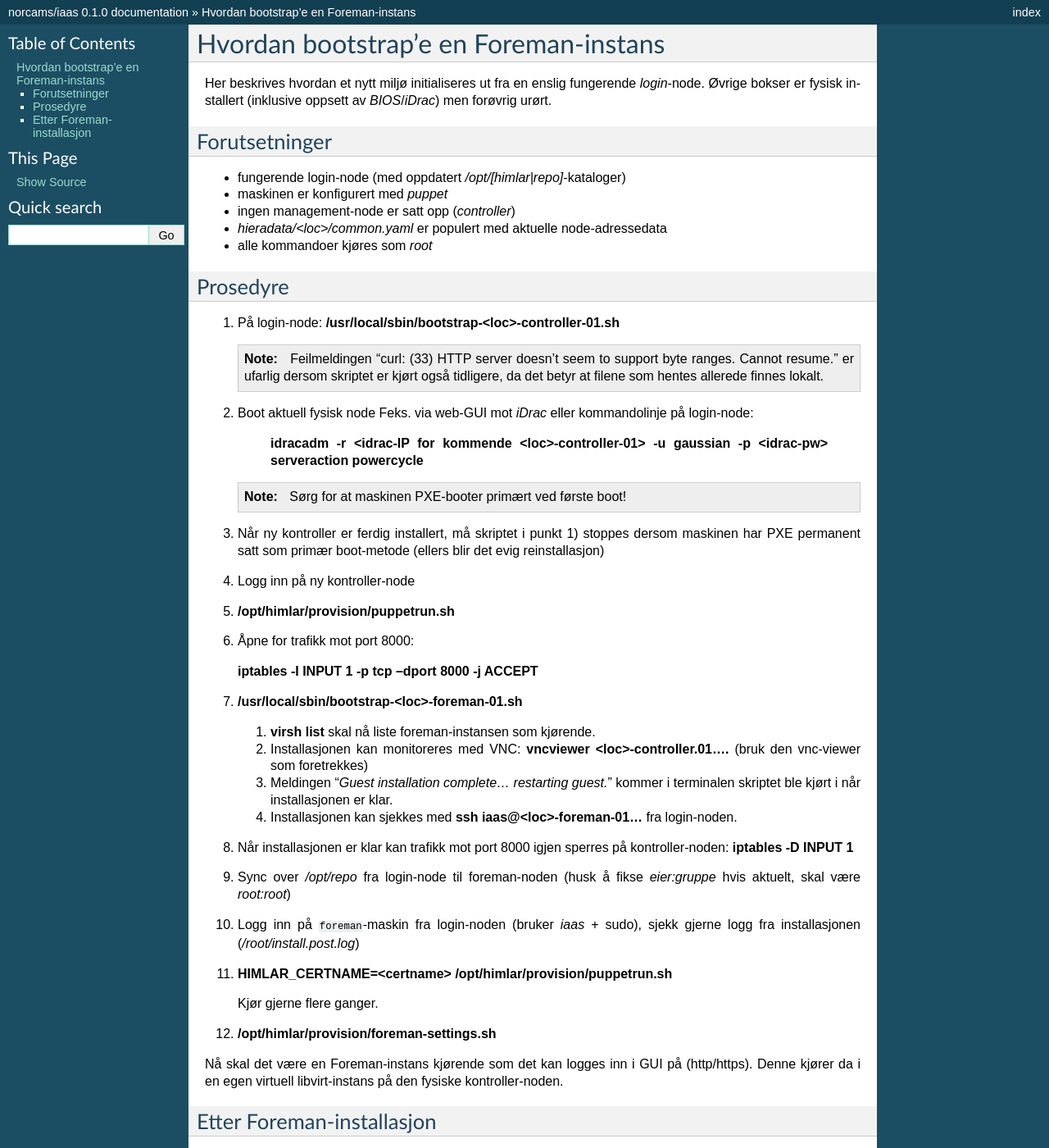
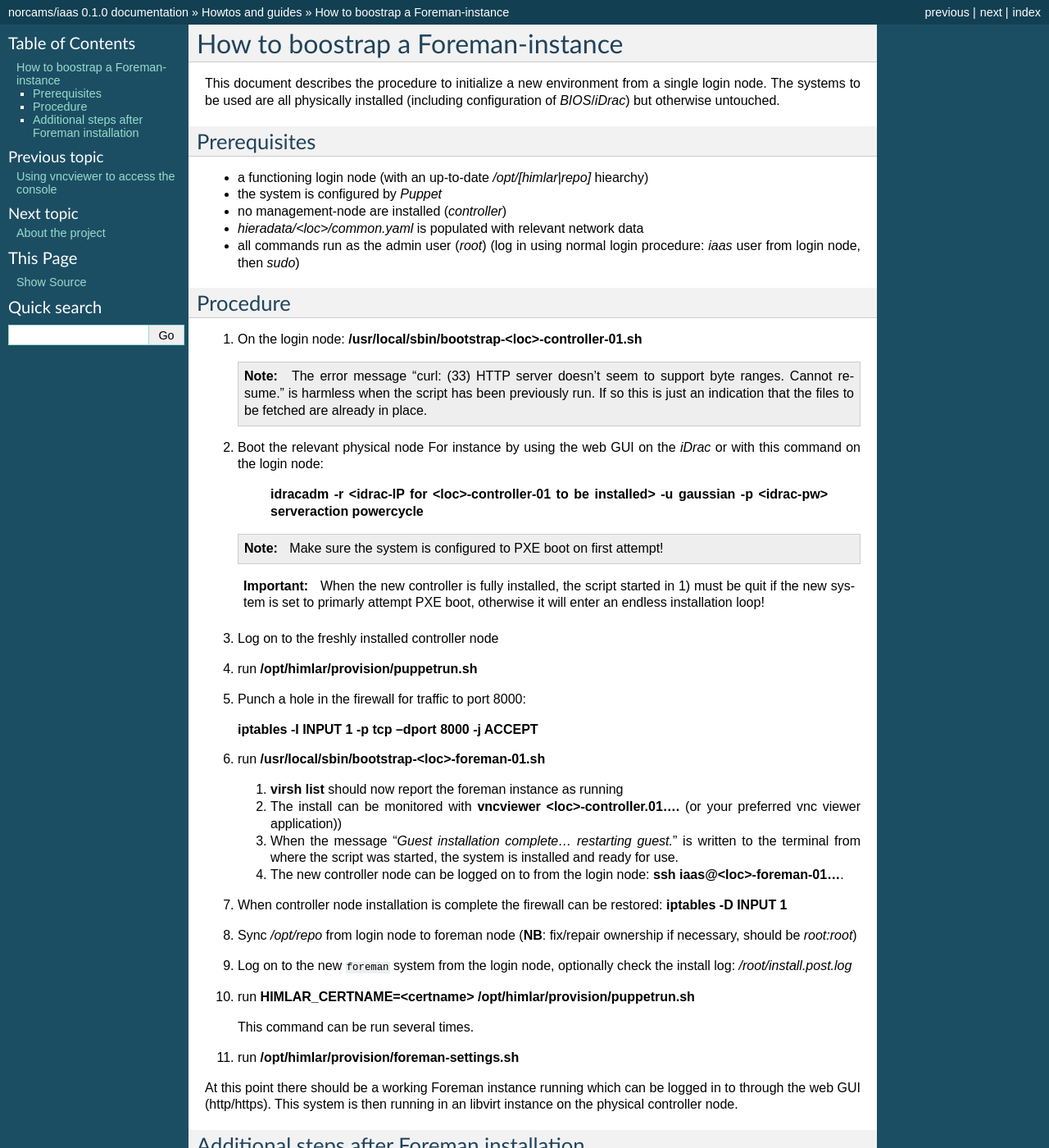
Before and after one commit to norcams/iaas, a Sphinx documentation site: the page built from docs/howtos/foreman-bootstrap.rst, in a window 1280 px wide and 1400 px high. Shown: the whole window at 82% size. Built offline with Sphinx 7.4.7, drawn with Linux system fonts in a browser that asks for light colours; some of the changed text lies outside the part shown.

```diff
--- a/docs/howtos/foreman-bootstrap.rst
+++ b/docs/howtos/foreman-bootstrap.rst
@@ -1,102 +1,109 @@
-Hvordan bootstrap'e en Foreman-instans
-======================================
+How to boostrap a Foreman-instance
+==================================
 
-Her beskrives hvordan et nytt miljø initialiseres ut fra en enslig fungerende
-*login*-node. Øvrige bokser er fysisk installert (inklusive oppsett av
-`BIOS`/`iDrac`) men forøvrig urørt.
+This document describes the procedure to initialize a new environment from a
+single login node. The systems to be used are all physically installed
+(including configuration of `BIOS`/`iDrac`) but otherwise untouched.
 
 
-Forutsetninger
---------------
+Prerequisites
+-------------
 
-- fungerende login-node (med oppdatert */opt/[himlar|repo]*-kataloger)
-- maskinen er konfigurert med `puppet`
-- ingen management-node er satt opp (`controller`)
-- *hieradata/<loc>/common.yaml* er populert med aktuelle node-adressedata
-- alle kommandoer kjøres som `root`
+- a functioning login node (with an up-to-date */opt/[himlar|repo]* hiearchy)
+- the system is configured by `Puppet`
+- no management-node are installed (`controller`)
+- *hieradata/<loc>/common.yaml*  is populated with relevant network data
+- all commands run as the admin user (`root`)
+  (log in using normal login procedure: `iaas` user from login node, then *sudo*)
 
-
-Prosedyre
+Procedure
 ---------
 
-1. På login-node: **/usr/local/sbin/bootstrap-<loc>-controller-01.sh**
+1. On the login node: **/usr/local/sbin/bootstrap-<loc>-controller-01.sh**
 
    .. NOTE::
-      Feilmeldingen "curl: (33) HTTP server doesn't seem to support byte
-      ranges. Cannot resume." er ufarlig dersom skriptet er kjørt også
-      tidligere, da det betyr at filene som hentes allerede finnes lokalt.
+      The error message "curl: (33) HTTP server doesn't seem to support byte
+      ranges. Cannot resume." is harmless when the script has been previously
+      run. If so this is just an indication that the files to be fetched are
+      already in place.
 
-#. Boot aktuell fysisk node
-   Feks. via web-GUI mot `iDrac` eller kommandolinje på login-node:
+#. Boot the relevant physical node
+   For instance by using the web GUI on the `iDrac` or with this command on the
+   login node:
 
-        **idracadm -r <idrac-IP for kommende <loc>-controller-01> -u gaussian -p <idrac-pw> serveraction powercycle**
+        **idracadm -r <idrac-IP for <loc>-controller-01 to be installed> -u gaussian -p <idrac-pw> serveraction powercycle**
 
    .. NOTE::
-      Sørg for at maskinen PXE-booter primært ved første boot!
+      Make sure the system is configured to PXE boot on first attempt!
 
-#. Når ny kontroller er ferdig installert, må skriptet i punkt 1) stoppes dersom
-   maskinen har PXE permanent satt som primær boot-metode (ellers blir det evig
-   reinstallasjon)
+   .. IMPORTANT::
+      When the new controller is fully installed, the script started in 1) must be
+      quit if the new system is set to primarly attempt PXE boot, otherwise
+      it will enter an endless installation loop!
 
-#. Logg inn på ny kontroller-node
+#. Log on to the freshly installed controller node
 
-#. **/opt/himlar/provision/puppetrun.sh**
+#. run **/opt/himlar/provision/puppetrun.sh**
 
-#. Åpne for trafikk mot port 8000:
+#. Punch a hole in the firewall for traffic to port 8000:
 
    **iptables -I INPUT 1 -p tcp --dport 8000 -j ACCEPT**
 
-#. **/usr/local/sbin/bootstrap-<loc>-foreman-01.sh**
+#. run **/usr/local/sbin/bootstrap-<loc>-foreman-01.sh**
 
-   1. **virsh list** skal nå liste foreman-instansen som kjørende.
-   #. Installasjonen kan monitoreres med VNC: **vncviewer <loc>-controller.01....**
-      (bruk den vnc-viewer som foretrekkes)
-   #. Meldingen "*Guest installation complete... restarting guest.*" kommer i
-      terminalen skriptet ble kjørt i når installasjonen er klar.
-   #. Installasjonen kan  sjekkes med **ssh iaas@<loc>-foreman-01...** fra
-      login-noden.
+   1. **virsh list** should now report the foreman instance as running
+   #. The install can be monitored with **vncviewer <loc>-controller.01....**
+      (or your preferred vnc viewer application))
+   #. When the message "*Guest installation complete... restarting guest.*" is
+      written to the terminal from where the script was started, the system
+      is installed and ready for use.
 
-#. Når installasjonen er klar kan trafikk mot port 8000 igjen sperres på
-   kontroller-noden: **iptables -D INPUT 1**
+   #. The new controller node can be logged on to from the login node:
+      **ssh iaas@<loc>-foreman-01...**.
 
-#. Sync over */opt/repo* fra login-node til foreman-noden (husk å fikse
-   `eier:gruppe` hvis aktuelt, skal være `root:root`)
+#. When controller node installation is complete the firewall can be restored:
+   **iptables -D INPUT 1**
 
-#. Logg inn på ``foreman``-maskin fra login-noden (bruker `iaas` + sudo),
-   sjekk gjerne logg fra installasjonen (*/root/install.post.log*)
+#. Sync */opt/repo* from login node to foreman node (**NB**: fix/repair
+   ownership if necessary, should be `root:root`)
 
-#. **HIMLAR_CERTNAME=<certname> /opt/himlar/provision/puppetrun.sh**
+#. Log on to the new ``foreman`` system from the login node, optionally check
+   the install log: */root/install.post.log*
 
-   Kjør gjerne flere ganger.
+#. run **HIMLAR_CERTNAME=<certname> /opt/himlar/provision/puppetrun.sh**
 
-#. **/opt/himlar/provision/foreman-settings.sh**
+   This command can be run several times.
 
-Nå skal det være en Foreman-instans kjørende som det kan logges inn i
-GUI på (http/https). Denne kjører da i en egen virtuell libvirt-instans på den fysiske
-kontroller-noden.
+#. run **/opt/himlar/provision/foreman-settings.sh**
+
+At this point there should be a working Foreman instance running which can be
+logged in to through the web GUI (http/https). This system is then running in an
+libvirt instance on the physical controller node.
 
 
-Etter Foreman-installasjon
---------------------------
+Additional steps after Foreman installation
+-------------------------------------------
 
-Man bør få inn kontroller-noden i Foreman og få registrert denne som en *compute
-resource* slik at man kan installere andre systemer som feks. master-noden, i
-tillegg til å få registrert Foreman selv som kjørende her.
+It is beneficial to get the controller node registered in Foreman and listed as
+a *compute resource*. This way it is possible to install other systems, like the
+OpenStack master node, in addition to get the Foreman node itself connected to
+this libvirt resource.
 
-1. På kontroller-noden, kjør **puppet apply --test** et par ganger
-#. I Foreman signer evt. sertifikatet dersom det står som pending
-#. På Foreman-noden **/etc/puppet/node.rb --push-facts** (nødvendig?)
-#. I Foreman-GUI registrer en ny libvirt-ressurs:
+1. On the controller node, run **puppet apply --test** a couple of times
+#. In Foreman GUI sign relevant pending certificate requests if any
+#. On Foreman node (cli) run **/etc/puppet/node.rb --push-facts** (is this
+   necessary?)
+#. In Foreman GUI register a libvirt resource:
 
    a. ``Infrastructure -> Compute resources``
    #. ``New compute resource``
-   #. :Name: hva man vil
+   #. :Name: whatever descriptive
       :Provider: Libvirt
       :URL: qemu+tcp://<loc>-controller-01.iaas.uio.no:16509/system
       :Display type: VNC
 
-   #. Test gjerne forbindelsen: ``Test connection``
+   #. Check the configured connection: ``Test connection``
    #. ``Submit``
 
-#. Klikk inn på den nye ressursen og gå til fanen `Virtual machines`;
-   Foreman-noden skal nå automatisk være registrert her.
+#. Select the new resource in the GUI and then the `Virtual machines` tab;
+   the Foreman node should now be automatically registered here.
--- a/docs/howtos/index.rst
+++ b/docs/howtos/index.rst
@@ -16,3 +16,4 @@
     cumulus-install
     idrac-provision
     idrac-vnc
+    foreman-bootstrap
```
